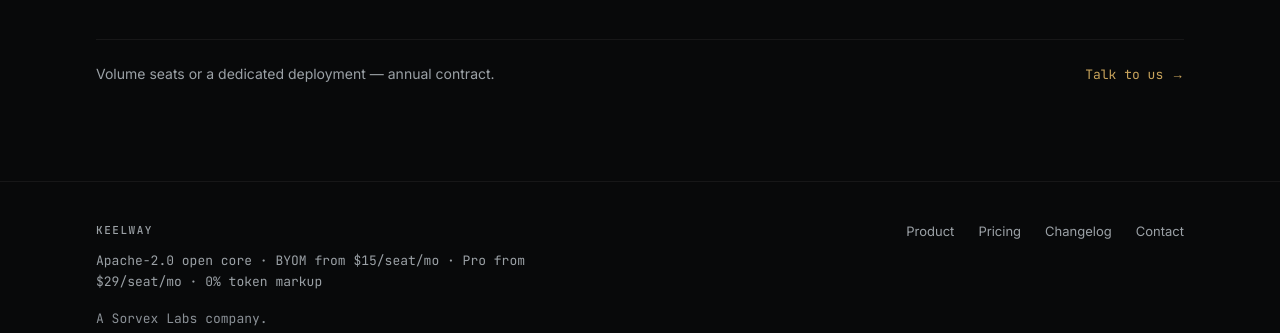
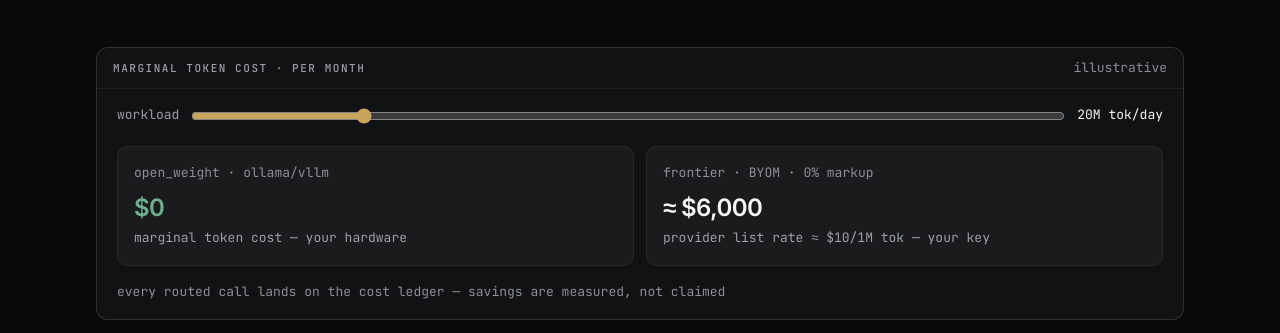
Before and after one commit to creova-gif/keelway, a Next.js app in the folder website/: page /pricing in a window 1280 px wide. Shown: the part 614-947 px from the top of the page. Built offline with nearby package versions, Linux system fonts and the light colour scheme; no server answers.

Commit message:
KEEL-WEB-044: interactive BYOM vs frontier cost comparison on /pricing

```diff
--- a/website/src/app/pricing/page.tsx
+++ b/website/src/app/pricing/page.tsx
@@ -1,6 +1,7 @@
 import type { Metadata } from "next";
 import Link from "next/link";
 import { Reveal } from "@/components/motion/Reveal";
+import { CostCompare } from "@/components/site/CostCompare";
 
 export const metadata: Metadata = {
   title: "Pricing",
@@ -41,6 +42,14 @@ export default function PricingPage() {
           </Reveal>
         ))}
       </div>
+      <div className="mt-12">
+        <figure>
+          <CostCompare />
+          <figcaption className="kw-figcap mt-3">
+            FIG 2.1 — Marginal cost comparison, interactive. Seat price buys the platform; tokens stay at provider cost.
+          </figcaption>
+        </figure>
+      </div>
       <div className="mt-10 flex flex-col gap-3 border-t border-[var(--rule)] pt-6 sm:flex-row sm:items-baseline sm:justify-between">
         <p className="text-sm text-[var(--muted)]">Volume seats or a dedicated deployment — annual contract.</p>
         <Link href="/contact" className="kw-data text-[var(--accent)]">Talk to us &rarr;</Link>
--- /dev/null
+++ b/website/src/components/site/CostCompare.tsx
@@ -0,0 +1,52 @@
+"use client";
+
+import { useState } from "react";
+
+// Illustrative blended frontier list rate, labeled as such in the UI.
+const RATE_PER_MTOK = 10; // USD per 1M tokens, provider list price — BYOM pays this directly, 0% markup
+
+export function CostCompare() {
+  const [mtok, setMtok] = useState(20); // millions of tokens per day
+
+  const frontier = Math.round(mtok * RATE_PER_MTOK * 30);
+  const local = 0;
+
+  return (
+    <div className="kw-figure bg-[var(--fog-4)]" role="group" aria-label="Interactive cost comparison: slide daily token volume and compare marginal cost on open-weight local inference versus frontier provider rates.">
+      <div className="flex items-center justify-between border-b border-[var(--rule)] px-4 py-2.5">
+        <span className="kw-label">Marginal token cost · per month</span>
+        <span className="kw-data text-[10px] text-[var(--dim)]">illustrative</span>
+      </div>
+      <div className="px-4 py-4 sm:px-5">
+        <label className="kw-data flex items-center gap-3 text-[11px] text-[var(--muted)]">
+          <span className="shrink-0">workload</span>
+          <input
+            type="range"
+            min={1}
+            max={100}
+            value={mtok}
+            onChange={(e) => setMtok(Number(e.target.value))}
+            className="min-w-0 flex-1 accent-[var(--accent)]"
+            aria-label="Daily token volume in millions"
+          />
+          <span className="shrink-0 text-[var(--ink)]">{mtok}M tok/day</span>
+        </label>
+        <div className="mt-5 grid gap-3 sm:grid-cols-2">
+          <div className="kw-card p-4">
+            <p className="kw-data text-[10px] text-[var(--dim)]">open_weight · ollama/vllm</p>
+            <p className="mt-2 text-2xl font-semibold tracking-tight text-[var(--green)]">${local}</p>
+            <p className="kw-data mt-1 text-[10px] text-[var(--muted)]">marginal token cost — your hardware</p>
+          </div>
+          <div className="kw-card p-4">
+            <p className="kw-data text-[10px] text-[var(--dim)]">frontier · BYOM · 0% markup</p>
+            <p className="mt-2 text-2xl font-semibold tracking-tight text-[var(--ink)]">≈ ${frontier.toLocaleString()}</p>
+            <p className="kw-data mt-1 text-[10px] text-[var(--muted)]">provider list rate ≈ $10/1M tok — your key</p>
+          </div>
+        </div>
+        <p className="kw-data mt-4 text-[10px] text-[var(--dim)]">
+          every routed call lands on the cost ledger — savings are measured, not claimed
+        </p>
+      </div>
+    </div>
+  );
+}
```
